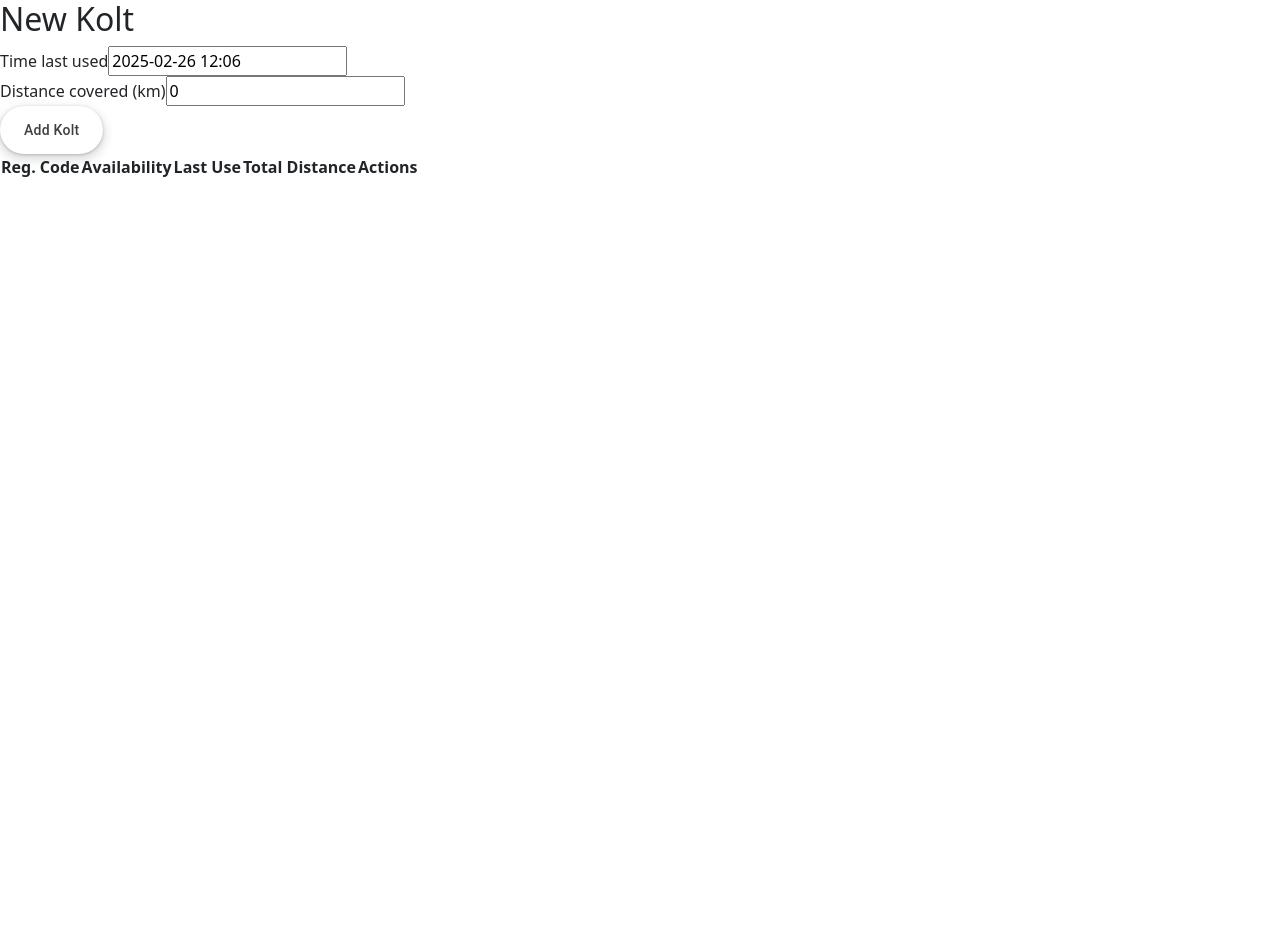
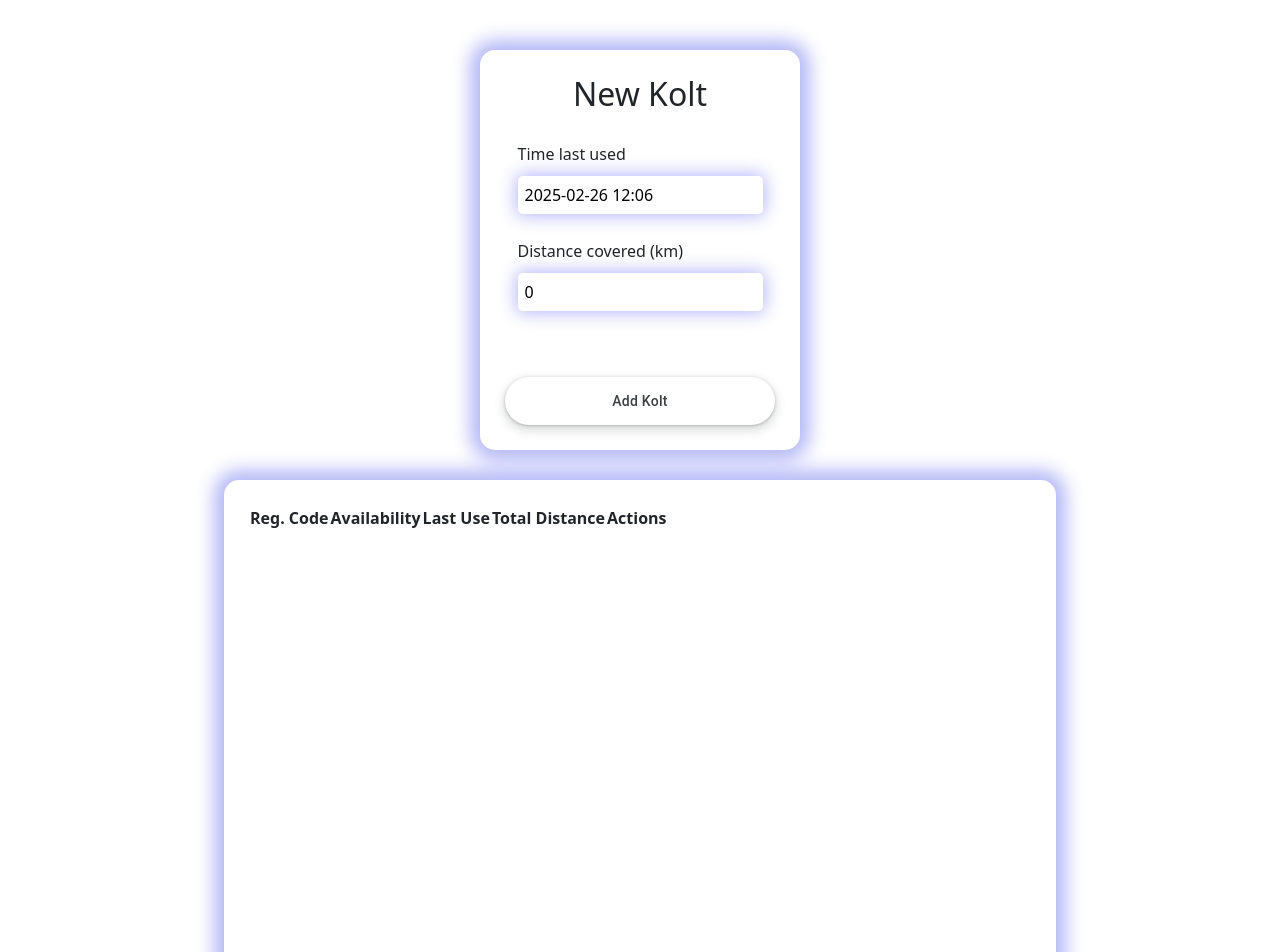
Before and after one commit to Ric-gif/kolt-project, a React (Vite) app: page / in a window 1280 px wide. Shown: the top 952 px of the page. Before the commit the page ends 800 px from the top, so only its background shows below. Built offline with nearby package versions, Linux system fonts and the light colour scheme.

Commit message:
Created style for CreateKolt component

```diff
--- a/src/App.jsx
+++ b/src/App.jsx
@@ -18,11 +18,13 @@ function App() {
 
   return (
     <>
-      <div>
-        <CreateKolt koltData={koltData} setKoltData={setKoltData} />
-      </div>
-      <div>
-        <ReadKolt koltData={koltData} setKoltData={setKoltData} />
+      <div className='app-container'>
+        <div>
+          <CreateKolt koltData={koltData} setKoltData={setKoltData} />
+        </div>
+        <div>
+          <ReadKolt koltData={koltData} setKoltData={setKoltData} />
+        </div>
       </div>
     </>
   )
--- a/src/Components/Create/CreateKolt.jsx
+++ b/src/Components/Create/CreateKolt.jsx
@@ -46,11 +46,12 @@ export default function CreateKolt({ koltData, setKoltData }) {
 
     return (
         <>
-            <div>
+            <div className="create-kolt-container">
                 <h2>New Kolt</h2>
                 <form onSubmit={addKolt}>
+                    <div className="form-inside">
                         <div>
-                        <label htmlFor="">Time last used</label>
+                            <label>Time last used</label>
                             <DatePicker
                                 selected={parseDateTime(lastUseTime)}
                                 maxDate={new Date()}
@@ -66,8 +67,9 @@ export default function CreateKolt({ koltData, setKoltData }) {
                                 dropdownMode="select"
                             />
                         </div>
+
                         <div>
-                        <label htmlFor="mileage">Distance covered (km)</label>
+                        <label>Distance covered (km)</label>
                             <input
                                 type="number"
                                 name="mileage"
@@ -88,6 +90,8 @@ export default function CreateKolt({ koltData, setKoltData }) {
                                 }}
                             />
                         </div>
+
+                    </div>
                     <button type="submit" className="button-17">Add Kolt</button>
                 </form>
             </div>
--- a/src/Components/Read/ReadKolt.jsx
+++ b/src/Components/Read/ReadKolt.jsx
@@ -3,6 +3,8 @@ import UpdateKolt from "../Update/UpdateKolt";
 
 export default function ReadKolt({ koltData, setKoltData }) {
     return (
+        <>
+            <div className="read-kolt-container">
                 <table>
                     <thead>
                         <tr>
@@ -28,5 +30,7 @@ export default function ReadKolt({ koltData, setKoltData }) {
                         ))}
                     </tbody>
                 </table>
+            </div>
+        </>
     );
 }
--- a/src/sass/styles.scss
+++ b/src/sass/styles.scss
@@ -46,10 +46,10 @@
   outline: none;
 }
 
-.button-17:focus {
-  outline: none;
-  border: 2px solid #4285f4;
-}
+// .button-17:focus {
+//   outline: none;
+//   border: 2px solid #4285f4;
+// }
 
 .button-17:not(:disabled) {
   box-shadow: rgba(60, 64, 67, .3) 0 1px 3px 0, rgba(60, 64, 67, .15) 0 4px 8px 3px;
@@ -70,3 +70,84 @@
 .button-17:disabled {
   box-shadow: rgba(60, 64, 67, .3) 0 1px 3px 0, rgba(60, 64, 67, .15) 0 4px 8px 3px;
 }
+
+
+.create-kolt-container {
+  display: flex;
+  flex-direction: column;
+  padding: 25px;
+  // border: 1px solid gray;
+  width: 25vw;
+  min-width: fit-content;
+  height: 50vh;
+  border-radius: 15px;
+  -webkit-box-shadow: 0px 0px 18px 10px rgba(29, 39, 227, 0.33);
+  -moz-box-shadow: 0px 0px 18px 10px rgba(29, 39, 227, 0.33);
+  box-shadow: 0px 0px 18px 10px rgba(29, 39, 227, 0.33);
+
+  h2 {
+    align-self: center;
+  }
+
+  form {
+    align-self: center;
+    display: flex;
+    flex-direction: column;
+    justify-content: space-between;
+    flex-grow: 1;
+    gap: 25px;
+    width: 100%;
+    height: 100vh;
+
+
+    .form-inside {
+      display: flex;
+      flex-direction: column;
+      justify-content: center;
+      align-items: center;
+      margin: auto 0;
+      gap: 25px;
+
+      label {
+        display: flex;
+        flex-direction: column;
+        margin-bottom: 10px;
+      }
+
+      input {
+        border: none;
+        border-radius: 5px;
+        padding: 7px;
+        -webkit-box-shadow: 0px 0px 18px 2px rgba(29, 39, 227, 0.33);
+        -moz-box-shadow: 0px 0px 18px 2px rgba(29, 39, 227, 0.33);
+        box-shadow: 0px 0px 18px 2px rgba(29, 39, 227, 0.33);
+      }
+    }
+
+    button {
+      margin-top: auto;
+    }
+  }
+}
+
+.read-kolt-container {
+  min-width: fit-content;
+  width: 65vw;
+  height: 90vh;
+  padding: 25px;
+  border-radius: 15px;
+  -webkit-box-shadow: 0px 0px 18px 10px rgba(29, 39, 227, 0.33);
+  -moz-box-shadow: 0px 0px 18px 10px rgba(29, 39, 227, 0.33);
+  box-shadow: 0px 0px 18px 10px rgba(29, 39, 227, 0.33);
+}
+
+.app-container {
+  display: flex;
+  justify-content: center;
+  align-items: center;
+  gap: 30px;
+  width: 100%;
+  height: 100vh;
+  flex-wrap: wrap;
+  padding: 50px;
+}
```
Lines whose indentation alone changed are shown as unchanged.
